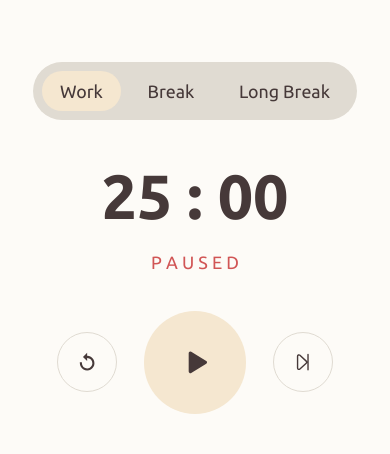
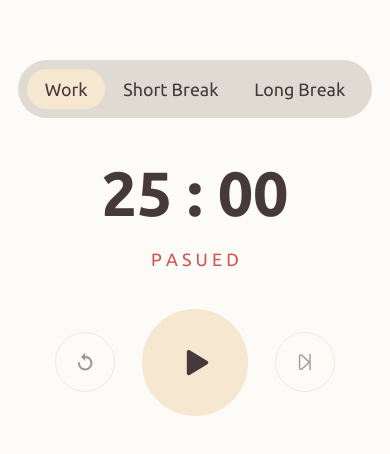
Before and after one commit to leavul/Focusly-Pomodoro-App, a React Native app: screen / in a window 390 px wide. Shown: the part 184-638 px from the top of the page. Built offline with nearby package versions, Linux system fonts and the light colour scheme.

Commit message:
feat: add Pomodoro timer with session switching logic

```diff
--- a/src/components/pomodoro/ActionButtons.tsx
+++ b/src/components/pomodoro/ActionButtons.tsx
@@ -1,32 +1,50 @@
 import { StyleSheet, View } from 'react-native'
 import React from 'react'
 import AppButton from '../ui/AppButton'
-import { ResumeIcon, PlayIcon, SkipIcon } from '../svg'
+import { ResetIcon, PlayIcon, SkipIcon } from '../svg'
 import { colors, spacing } from '../../theme'
 import { s, vs } from 'react-native-size-matters'
+import PauseIcon from '../svg/PauseIcon'
 
-const ActionButtons = () => {
+type ActionButtonsProps = {
+    timerIsRunning: boolean,
+    disableReset: boolean
+    onPressReset: () => void
+    onPressPlayPauseToggle: () => void
+    onPressSkip: () => void
+}
+
+const ActionButtons = ({ timerIsRunning, disableReset, onPressReset, onPressPlayPauseToggle, onPressSkip }: ActionButtonsProps) => {
     return (
         <View style={styles.container}>
-            {/* Resume button */}
+            {/* Reset button */}
             <AppButton
                 style={styles.sideButton}
+                disabled={disableReset}
+                onPress={onPressReset}
             >
-                <ResumeIcon size={20} />
+                <ResetIcon size={20} />
             </AppButton>
 
-            {/* Play button */}
+            {/* Play/Pause button */}
             <AppButton
                 padding={34}
                 enableBorderWidth={false}
                 backgroundColor={colors.surface}
+                onPress={onPressPlayPauseToggle}
             >
-                <PlayIcon size={24} />
+                {
+                    timerIsRunning
+                        ? <PauseIcon size={28} />
+                        : <PlayIcon size={28} />
+                }
             </AppButton>
 
             {/* Skip button */}
             <AppButton
                 style={styles.sideButton}
+                disabled={!timerIsRunning}
+                onPress={onPressSkip}
             >
                 <SkipIcon
                     fill={colors.background}
@@ -41,8 +59,8 @@ export default ActionButtons
 
 const styles = StyleSheet.create({
     container: {
+        flexDirection: 'row',
         marginTop: vs(spacing.xl),
-        flexDirection: 'row',
         gap: s(spacing.lg)
     },
     sideButton: {
--- a/src/components/pomodoro/ModeSwitcher.tsx
+++ b/src/components/pomodoro/ModeSwitcher.tsx
@@ -21,12 +21,12 @@ const ModeSwitcher = ({ mode, onChange }: ModeSwitcherProps) => {
                 <AppText>Work</AppText>
             </Pressable>
 
-            {/* Break mode */}
+            {/* Short break mode */}
             <Pressable
-                style={[styles.modeButton, mode === 'break' && styles.active]}
-                onPress={() => onChange('break')}
+                style={[styles.modeButton, mode === 'shortBreak' && styles.active]}
+                onPress={() => onChange('shortBreak')}
             >
-                <AppText>Break</AppText>
+                <AppText>Short Break</AppText>
             </Pressable>
 
             {/* Long break mode */}
@@ -45,10 +45,11 @@ export default ModeSwitcher
 const styles = StyleSheet.create({
     container: {
         flexDirection: 'row',
+        justifyContent: 'center',
+        alignItems: 'center',
         backgroundColor: colors.muted,
         padding: s(spacing.sm),
         borderRadius: s(radius.full),
-        gap: s(spacing.sm)
     },
     modeButton: {
         paddingVertical: vs(spacing.sm),
--- a/src/components/pomodoro/StatusDisplay.tsx
+++ b/src/components/pomodoro/TimerStatusDisplay.tsx
@@ -4,15 +4,15 @@ import AppText from '../ui/AppText';
 import { vs } from 'react-native-size-matters';
 import { spacing, colors } from '../../theme';
 
-type StatusDisplayProps = {
+type TimerStatusDisplayProps = {
   status: string;
 };
 
-const StatusDisplay = ({ status }: StatusDisplayProps) => {
+const TimerStatusDisplay = ({ status }: TimerStatusDisplayProps) => {
   return <AppText style={styles.statusText} color={colors.red}>{status}</AppText>;
 };
 
-export default StatusDisplay;
+export default TimerStatusDisplay;
 
 const styles = StyleSheet.create({
   statusText: {
--- a/src/components/pomodoro/index.ts
+++ b/src/components/pomodoro/index.ts
@@ -2,6 +2,6 @@ export type { Mode } from './types';
 export { default as ModeSwitcher } from './ModeSwitcher';
 
 export { default as TimeDisplay } from './TimeDisplay'
-export { default as StatusDisplay } from './StatusDisplay'
+export { default as TimerStatusDisplay } from './TimerStatusDisplay'
 
 export { default as ActionButtons } from "./ActionButtons"
--- a/src/components/pomodoro/types.ts
+++ b/src/components/pomodoro/types.ts
@@ -1 +1 @@
-export type Mode = "work" | "break" | "longBreak";
+export type Mode = "work" | "shortBreak" | "longBreak";
--- /dev/null
+++ b/src/components/svg/PauseIcon.tsx
@@ -0,0 +1,18 @@
+import SvgIconWrapper from "./SvgIconWrapper";
+import { SvgIconProps } from "./types";
+import { Path } from "react-native-svg";
+
+const PauseIcon = (props: SvgIconProps) => {
+    return (
+        <SvgIconWrapper
+            viewBox="0 0 32 32"
+            {...props}
+        >
+            <Path
+                d="M14 6v20c0 1.1-.9 2-2 2H8c-1.1 0-2-.9-2-2V6c0-1.1.9-2 2-2h4c1.1 0 2 .9 2 2zm10-2h-4c-1.1 0-2 .9-2 2v20c0 1.1.9 2 2 2h4c1.1 0 2-.9 2-2V6c0-1.1-.9-2-2-2z"
+            />
+        </SvgIconWrapper >
+    )
+};
+
+export default PauseIcon;
--- a/src/components/svg/ResumeIcon.tsx
+++ b/src/components/svg/ResetIcon.tsx
@@ -3,7 +3,7 @@ import { SvgIconProps } from "./types";
 import { Path } from "react-native-svg";
 
 
-const ResumeIcon = (props: SvgIconProps) => {
+const ResetIcon = (props: SvgIconProps) => {
     return (
         <SvgIconWrapper
             viewBox="-24 0 512 512"
@@ -14,4 +14,4 @@ const ResumeIcon = (props: SvgIconProps) => {
     )
 };
 
-export default ResumeIcon;
+export default ResetIcon;
--- a/src/components/svg/index.ts
+++ b/src/components/svg/index.ts
@@ -1,5 +1,5 @@
-import ResumeIcon from "./ResumeIcon";
+import ResetIcon from "./ResetIcon";
 import PlayIcon from "./PlayIcon";
 import SkipIcon from "./SkipIcon";
 
-export { ResumeIcon, PlayIcon, SkipIcon }
+export { ResetIcon, PlayIcon, SkipIcon }
--- a/src/components/ui/AppButton.tsx
+++ b/src/components/ui/AppButton.tsx
@@ -1,6 +1,5 @@
-import { StyleSheet, TouchableOpacity, TouchableOpacityProps } from 'react-native'
-import { ReactNode } from 'react'
-import { s, vs } from 'react-native-size-matters'
+import { ColorValue, StyleSheet, TouchableOpacity, TouchableOpacityProps } from 'react-native'
+import { s } from 'react-native-size-matters'
 import { colors, radius } from '../../theme'
 
 type AppButtonType = TouchableOpacityProps & {
@@ -9,15 +8,15 @@ type AppButtonType = TouchableOpacityProps & {
     enableBorderWidth?: boolean
 }
 
-const AppButton = ({ padding = 16, backgroundColor, enableBorderWidth = true, style, children, ...props }: AppButtonType) => {
+const AppButton = ({ padding = 16, disabled = false, backgroundColor, enableBorderWidth = true, style, children, ...props }: AppButtonType) => {
     return (
         <TouchableOpacity
-            onPress={() => { }}
             style={[
                 styles.container,
                 {
                     padding: s(padding),
                     backgroundColor,
+                    opacity: disabled ? 0.5 : undefined,
                 },
                 enableBorderWidth &&
                 {
@@ -27,10 +26,11 @@ const AppButton = ({ padding = 16, backgroundColor, enableBorderWidth = true, st
                 style
 
             ]}
+            disabled={disabled}
             {...props}
         >
             {children}
-        </TouchableOpacity>
+        </TouchableOpacity >
     )
 }
 
--- a/src/screens/HomeScreen.tsx
+++ b/src/screens/HomeScreen.tsx
@@ -1,9 +1,83 @@
-import React, { useState } from 'react'
+import React, { useEffect, useState } from 'react'
 import { StyleSheet, View } from 'react-native'
-import { Mode, ModeSwitcher, TimeDisplay, StatusDisplay, ActionButtons } from '../components/pomodoro'
+import { Mode, ModeSwitcher, TimeDisplay, TimerStatusDisplay, ActionButtons } from '../components/pomodoro'
 
+const WORK_TIME = 25 * 60;
+const SHORT_BREAK = 5 * 60;
+const LONG_BREAK = 15 * 60;
+const MODE_TIME: Record<Mode, number> = {
+    work: WORK_TIME,
+    shortBreak: SHORT_BREAK,
+    longBreak: LONG_BREAK,
+};
 const HomeScreen = () => {
+    // current Pomodoro mode (work / shortBreak / longBreak)
     const [mode, setMode] = useState<Mode>('work');
+    // number of completed work sessions
+    const [workCount, setWorkCount] = useState(0);
+    // time left in seconds for current session
+    const [timeLeft, setTimeLeft] = useState(MODE_TIME['work']);
+    // is the timer currently running?
+    const [timerIsRunning, setTimerIsRunning] = useState(false);
+
+    // handle timer countdown
+    useEffect(() => {
+        if (!timerIsRunning) return;
+        const interval = setInterval(() => {
+            setTimeLeft(prev => {
+                if (prev <= 1) {
+                    // session finished
+                    handleSessionEnd();
+                    return 0;
+                }
+                return prev - 1;
+            });
+        }, 1000);
+        return () => clearInterval(interval);
+    }, [timerIsRunning])
+
+
+    // stop countdown and reset time left
+    const stopAndResetTimer = () => {
+        setTimerIsRunning(false)
+        setTimeLeft(MODE_TIME[mode])
+    };
+
+
+    // reset when the mode changes
+    useEffect(() => {
+        stopAndResetTimer()
+    }, [mode]);
+
+    /*
+     called when a session (work or break) finishes
+
+     We calculate the next mode first and use it directly to set timeLeft.
+     We do NOT call resetTimeLeft() here because it uses the current `mode` state,
+     which may be outdated due to React state updates being asynchronous.
+
+     Using the old `mode` would cause a race condition where timeLeft could be set
+     incorrectly for the next session. By using `nextMode` directly, we ensure
+     timeLeft matches the correct session immediately.
+     */
+    const handleSessionEnd = () => {
+        if (mode === 'work') {
+            const newWorkCount = workCount + 1;
+            setWorkCount(newWorkCount);
+            const nextMode: Mode = newWorkCount % 4 === 0 ? 'longBreak' : 'shortBreak'
+            setMode(nextMode)
+            setTimeLeft(MODE_TIME[nextMode])
+        } else {
+            setMode('work');
+        }
+        setTimerIsRunning(false)
+    }
+
+    const formatTime = (seconds: number): string => {
+        const m = Math.floor(seconds / 60).toString().padStart(2, '0');
+        const s = (seconds % 60).toString().padStart(2, '0');
+        return `${m} : ${s}`;
+    }
 
     return (
         // Switch mode buttons
@@ -13,13 +87,23 @@ const HomeScreen = () => {
             />
 
             {/* Time */}
-            <TimeDisplay time="25 : 00" />
+            <TimeDisplay time={formatTime(timeLeft)} />
 
-            {/* Status */}
-            <StatusDisplay status="P A U S E D" />
+            {/* Timer status */}
+            <TimerStatusDisplay status={
+                timerIsRunning
+                    ? 'R U N N I N G'
+                    : 'P A S U E D'
+            } />
 
-            {/* Resume, Play and Skip buttons */}
-            <ActionButtons />
+            {/* Reset, Play/Pause and Skip buttons */}
+            <ActionButtons
+                timerIsRunning={timerIsRunning}
+                disableReset={timeLeft === MODE_TIME[mode]}
+                onPressReset={stopAndResetTimer}
+                onPressPlayPauseToggle={() => setTimerIsRunning(prv => !prv)}
+                onPressSkip={() => setTimeLeft(0)}
+            />
         </View>
     )
 }
```
